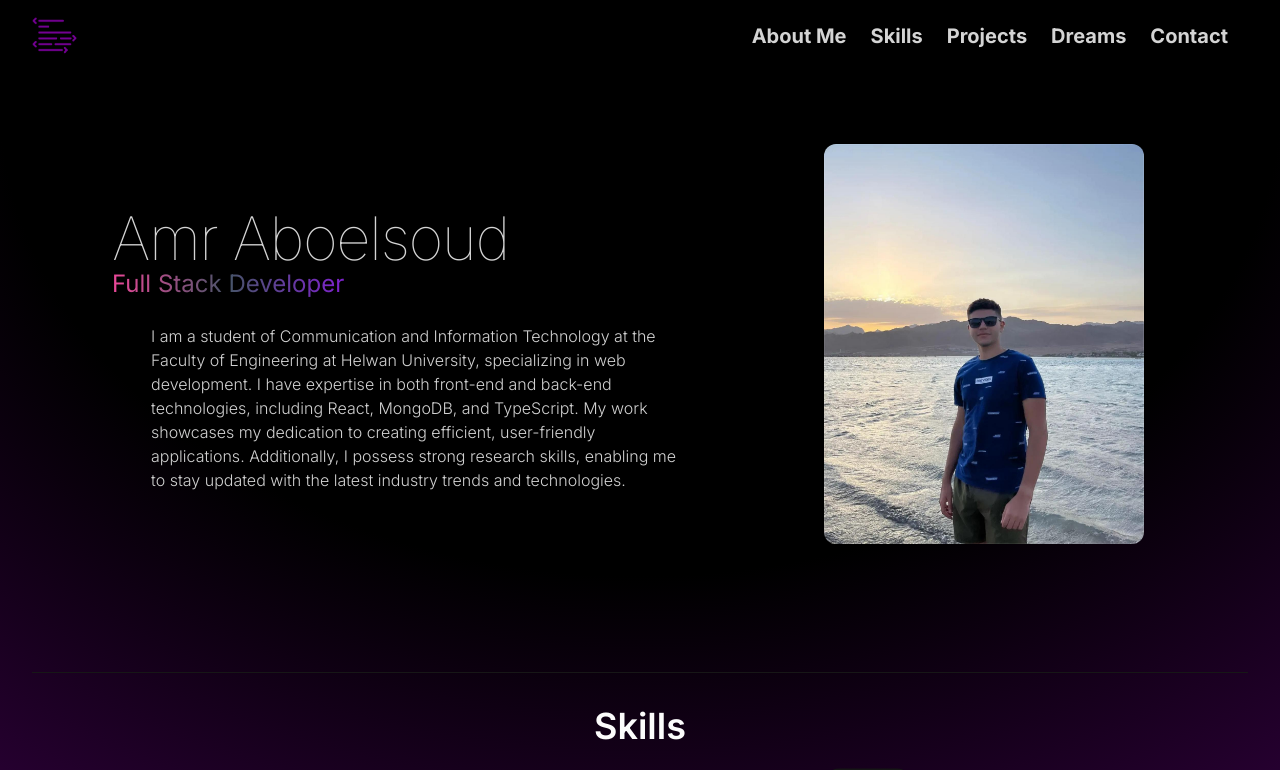
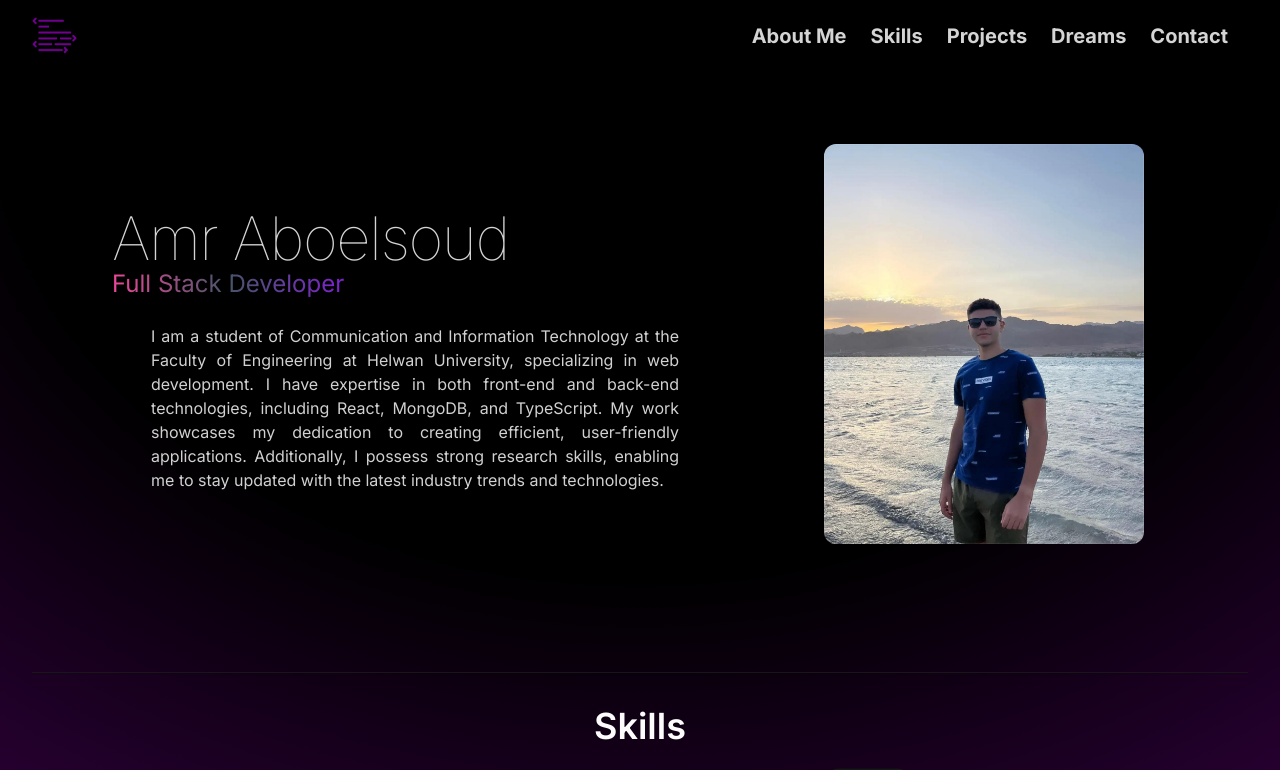
Before and after one commit to AmrAhmed1910/Portfolio, a React (Create React App) app: page / in a window 1280 px wide. Shown: the top 770 px of the page. Built offline with nearby package versions, Linux system fonts and the light colour scheme.

Commit message:
Refinements 2

```diff
--- a/src/components/Hero.jsx
+++ b/src/components/Hero.jsx
@@ -13,7 +13,7 @@ const Container = (delay) => ({
 
 const Hero = () => {
   return (
-    <div id="hero" className="border-b border-neutral-900 pb-32 lg:pt-36 pt-24 lg:mb-35 ">
+    <div id="hero" className="border-b border-neutral-900 pb-32 lg:pt-36 pt-24 lg:mb-35 min-h-max ">
       <div className="flex flex-wrap lg:flex-nowrap mx-auto">
         <div className="w-full lg:w-1/2 flex justify-center lg:justify-start lg:ml-20">
           <div className="flex flex-col items-center lg:items-start ">
@@ -38,7 +38,7 @@ const Hero = () => {
               variants={Container(1)}
               initial="hidden"
               animate="visible"
-              className="lg:mx-10 max-w-xl py-6 font-light tracking-normal "
+              className="lg:mx-10 max-w-xl py-6 font-normal tracking-normal text-justify "
             >
               {HERO_CONTENT}
             </motion.p>
```
